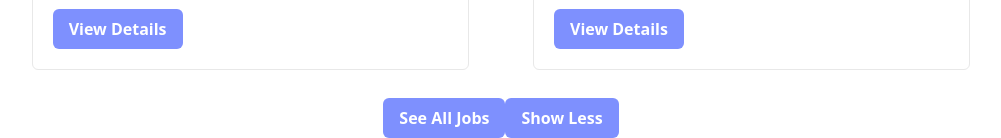
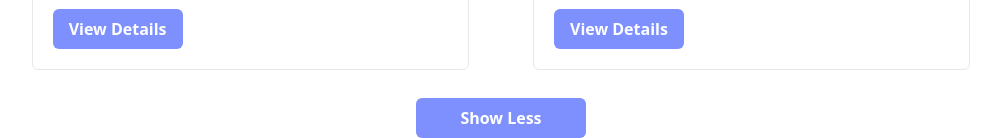
Before and after one commit to Sobuj54/module-57-assignment-9, a React (Vite) app: page / in a window 1280 px wide. Shown: the part 2282-2420 px from the top of the page, without its empty margins (139-1140 px from the left). Built offline with nearby package versions, Linux system fonts and the light colour scheme.

Commit message:
displayed all jobs properly and added working buttons

```diff
--- a/src/components/FeaturedJobs/FeaturedJobs.jsx
+++ b/src/components/FeaturedJobs/FeaturedJobs.jsx
@@ -6,6 +6,13 @@ const FeaturedJobs = () => {
   // step 3 receive data by using useContext
   //   received data form context by destructuring
   const [jobs, handleShowAllJobs, handleShowLess] = useContext(JobsContext);
+
+  let isMore;
+  if (jobs.length > 4) {
+    isMore = true;
+  } else {
+    isMore = false;
+  }
 
   return (
     <div className="w-4/5 mx-auto mt-20 md:mt-40">
@@ -21,15 +28,23 @@ const FeaturedJobs = () => {
           <FeaturedJob key={job.id} job={job}></FeaturedJob>
         ))}
       </div>
-      <div className="text-center">
+
+      {/* button container */}
+      <div className="flex flex-col w-4/6 md:w-1/6 mx-auto">
+        {/* show all button */}
         <button
-          onClick={() => handleShowAllJobs(jobs)}
-          className="py-2 px-4 bg-[#7E90FE] text-white font-semibold rounded-md mt-4 md:mt-7">
+          onClick={handleShowAllJobs}
+          className={`py-2 px-4 bg-[#7E90FE] text-white font-semibold rounded-md mt-4 md:mt-7 ${
+            isMore ? "hidden" : "block"
+          }`}>
           See All Jobs
         </button>
+        {/* show less button */}
         <button
-          onClick={() => handleShowLess(jobs)}
-          className="py-2 px-4 bg-[#7E90FE] text-white font-semibold rounded-md mt-4 md:mt-7">
+          onClick={handleShowLess}
+          className={`py-2 px-4 bg-[#7E90FE] text-white font-semibold rounded-md mt-4 md:mt-7 ${
+            isMore ? "block" : "hidden"
+          }`}>
           Show Less
         </button>
       </div>
--- a/src/components/Layout/Layout.jsx
+++ b/src/components/Layout/Layout.jsx
@@ -7,16 +7,15 @@ export const JobsContext = createContext();
 const Layout = () => {
   const jobs = useLoaderData();
   const savedJobs = [...jobs];
-  console.log(savedJobs);
 
   const [renderJobs, setRenderJobs] = useState(jobs);
 
-  const handleShowLess = (jobs) => {
+  const handleShowLess = () => {
     const reducedJobs = renderJobs.slice(0, 4);
     setRenderJobs(reducedJobs);
   };
 
-  const handleShowAllJobs = (jobs) => {
+  const handleShowAllJobs = () => {
     const allJobs = [...savedJobs];
     setRenderJobs(allJobs);
   };
```
